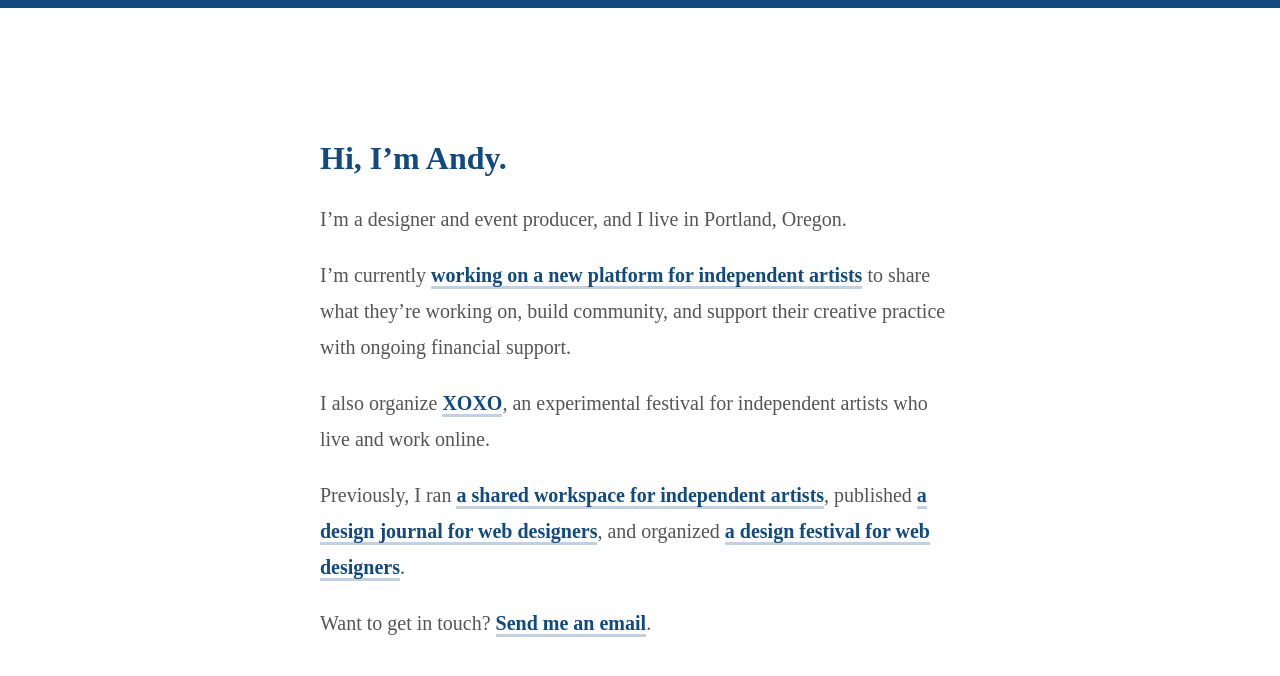
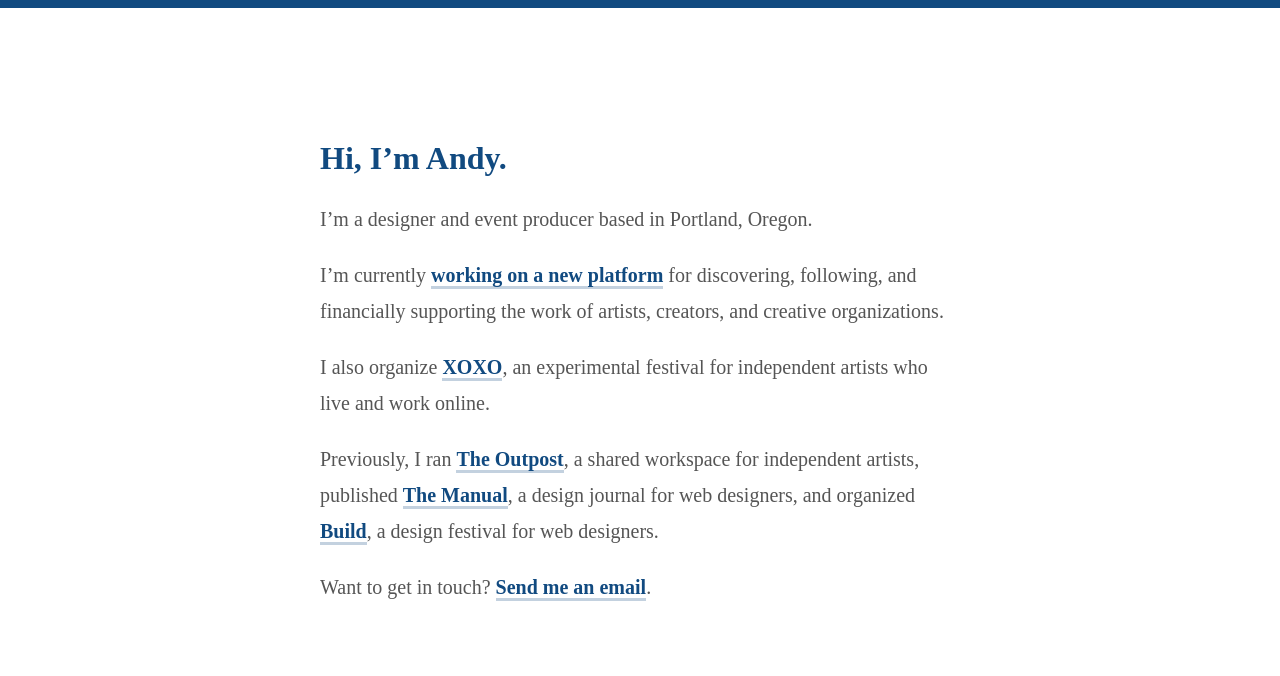
Before and after one commit to andymcmillan/andymcmillan, a Jekyll site: the page built from index.md, in a window 1280 px wide. Shown: the top 676 px of the page. Built offline with Jekyll 4.4.1, drawn with Linux system fonts in a browser that asks for light colours.

Commit message:
Update index.md

```diff
--- a/index.md
+++ b/index.md
@@ -3,14 +3,14 @@
 title: Andy McMillan
 ---
 
-# Hi, I’m Andy.
+# Hi, I'm Andy.
 
-I’m a designer and event producer, and I live in Portland, Oregon.
+I'm a designer and event producer based in Portland, Oregon.
 
-I'm currently [working on a new platform for independent artists](https://www.theverge.com/2018/10/24/18019720/kickstarter-drip-xoxo-andy-baio-mcmillan) to share what they're working on, build community, and support their creative practice with ongoing financial support.
+I'm currently [working on a new platform](https://www.theverge.com/2018/10/24/18019720/kickstarter-drip-xoxo-andy-baio-mcmillan) for discovering, following, and financially supporting the work of artists, creators, and creative organizations.
 
-I also organize [XOXO](http://xoxofest.com), an experimental festival for independent artists who live and work online.
+I also organize [XOXO](http://xoxofest.com/), an experimental festival for independent artists who live and work online.
 
-Previously, I ran [a shared workspace for independent artists](http://outpostpdx.com), published [a design journal for web designers](http://buildconf.com), and organized [a design festival for web designers](http://themanual.org).
+Previously, I ran [The Outpost](http://outpostpdx.com/), a shared workspace for independent artists, published [The Manual](http://themanual.org/), a design journal for web designers, and organized [Build](http://buildconf.com/), a design festival for web designers.
 
 Want to get in touch? [Send me an email](mailto:hi@andymcmillan.com).
```
